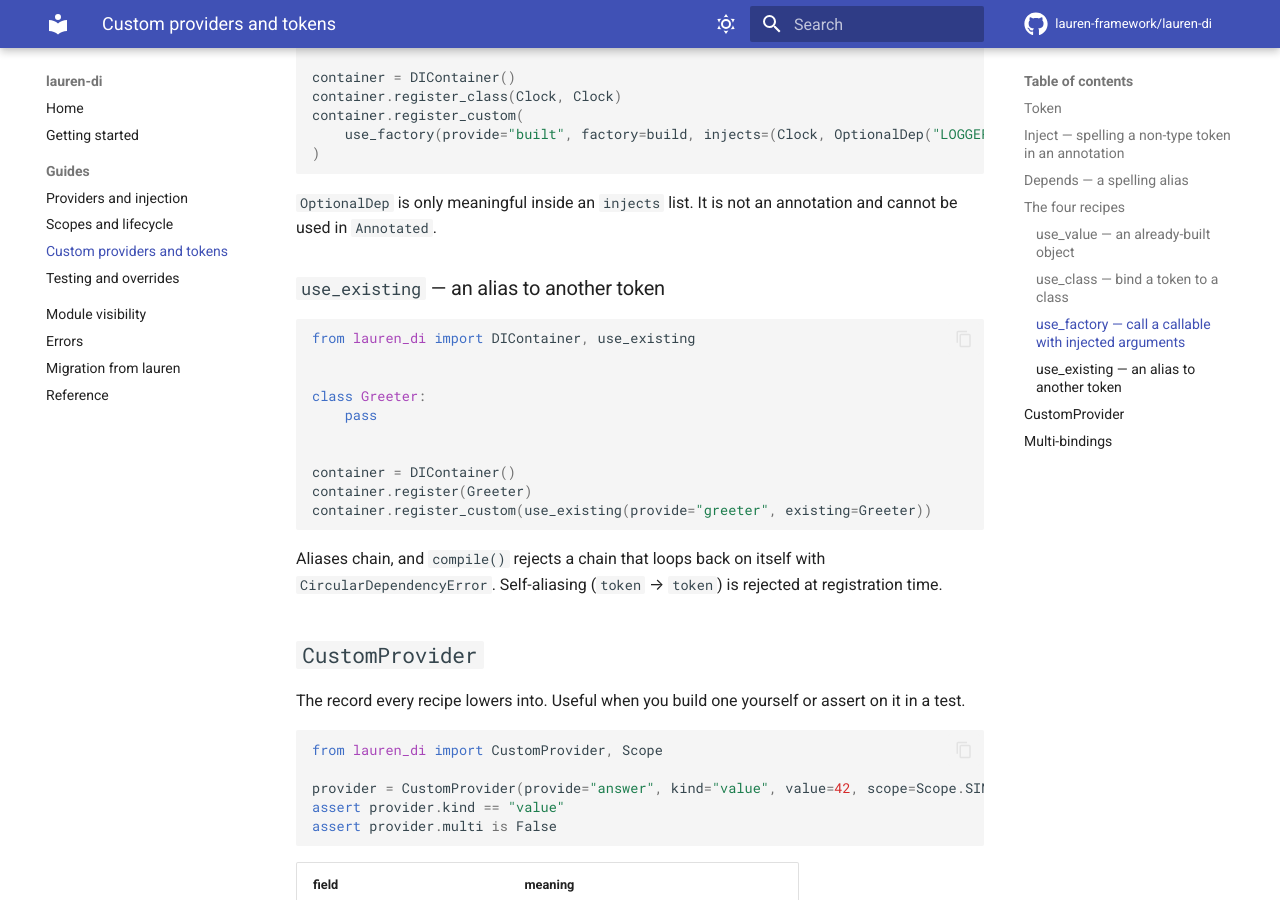
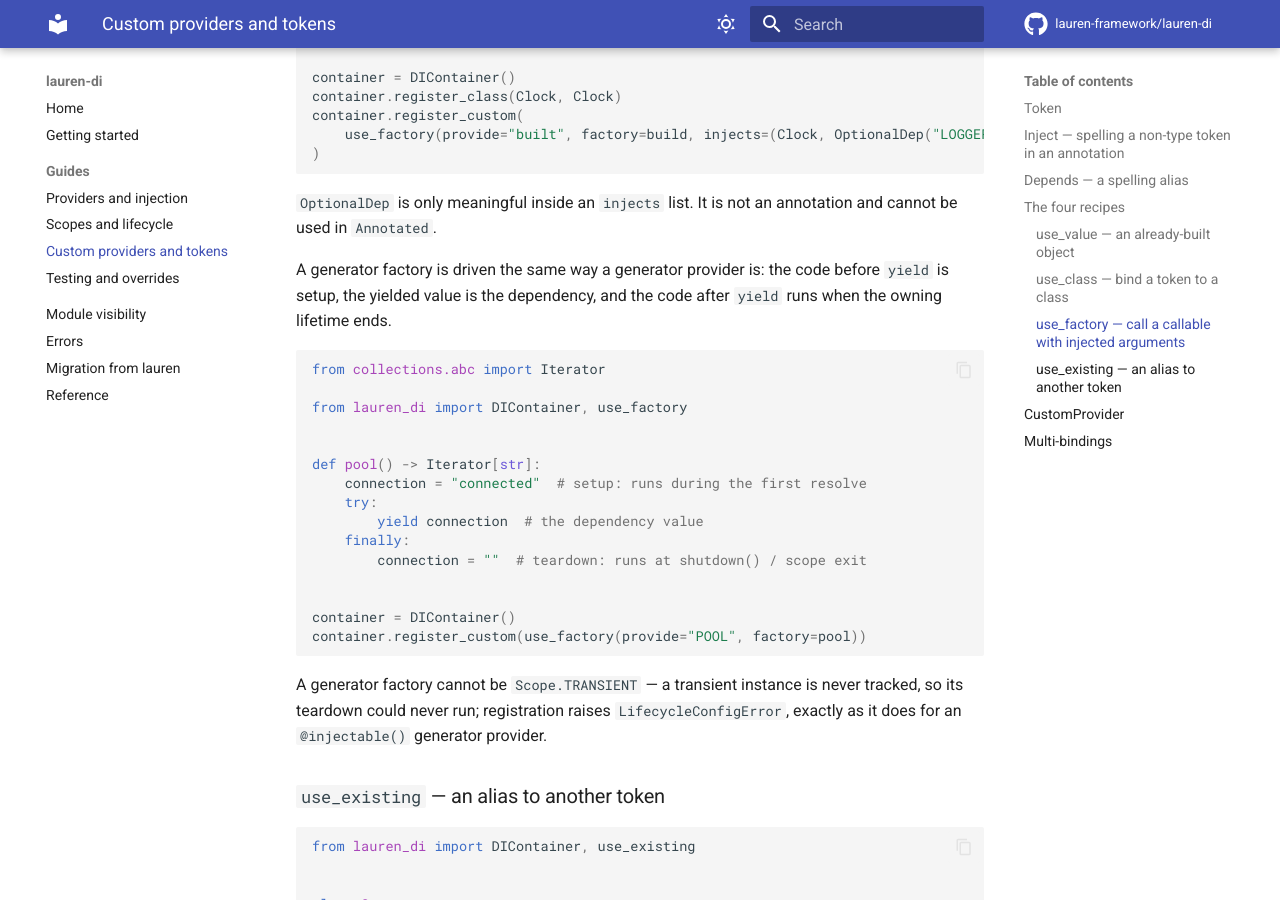
Before and after one commit to lauren-framework/lauren-di, an MkDocs documentation site: the page built from docs/guides/custom-providers.md, in a window 1280 px wide and 900 px high, scrolled down 2918 px. Built offline with MkDocs 1.6.1 and Material for MkDocs 9.7.7, drawn with Linux system fonts in a browser that asks for light colours; comment, search, counter and statistics services are not loaded.

Commit message:
Drive a generator passed to `use_factory` instead of handing it over
`use_factory(provide="X", factory=gen_fn)` cached the suspended generator as the
dependency and its `finally` never ran. The root cause was one unset flag:
`Provider.is_generator_provider` was written only in `DIContainer.register()`
(_container.py:471), so `register_factory` produced a record the resolver
treated as an ordinary factory. The resolver branch that advances to `yield`,
wraps in `_GeneratorContextWrapper` and lets `shutdown()` / the scope finaliser
call `aclose()` was already correct and already exercised by `register`.

Measured before, on f450605:

    use_factory(gen) -> generator <generator object main.<locals>.pool ...>
    teardowns after shutdown: []

Shape chosen: detect the generator in `register_factory`. Rejecting it instead
(shape (b)) would make the same function a valid provider through `register()`
and invalid through `use_factory`, and PRD 02 G7 calls function and generator
providers first-class; this keeps one behaviour per property and reuses tested
machinery. `register_factory` now sets the flag and applies `register`'s
`Scope.TRANSIENT` rejection with the same `LifecycleConfigError` wording.

After: sync and async generator factories resolve to the yielded value and tear
down at `shutdown()`; a request-scoped one tears down at scope exit (the scope
finaliser already collected the wrappers); plain and coroutine factories are
untouched.

Six tests in `tests/unit/test_registration.py`, four of which fail when only
_container.py is reverted; the other two pin the invariants (a plain factory
stays plain, and the docstring must state the rule). PRD 02 §5.8's detection
bullet and R-14/R-15 owners now name both spellings; the `use_factory` docstring,
`docs/guides/custom-providers.md`, the regenerated `docs/reference.md` and
example 10's docstring say the same thing.

Suite 621 (569 without tests/parity); AGENTS.md 563/537 -> 569/543.

````diff
--- a/docs/guides/custom-providers.md
+++ b/docs/guides/custom-providers.md
@@ -149,6 +149,33 @@ container.register_custom(
 `OptionalDep` is only meaningful inside an `injects` list. It is not an
 annotation and cannot be used in `Annotated`.
 
+A generator factory is driven the same way a generator provider is: the code
+before `yield` is setup, the yielded value is the dependency, and the code after
+`yield` runs when the owning lifetime ends.
+
+```python
+from collections.abc import Iterator
+
+from lauren_di import DIContainer, use_factory
+
+
+def pool() -> Iterator[str]:
+    connection = "connected"  # setup: runs during the first resolve
+    try:
+        yield connection  # the dependency value
+    finally:
+        connection = ""  # teardown: runs at shutdown() / scope exit
+
+
+container = DIContainer()
+container.register_custom(use_factory(provide="POOL", factory=pool))
+```
+
+A generator factory cannot be `Scope.TRANSIENT` — a transient instance is never
+tracked, so its teardown could never run; registration raises
+`LifecycleConfigError`, exactly as it does for an `@injectable()` generator
+provider.
+
 ### `use_existing` — an alias to another token
 
 ```python
````
Also changed, not shown: AGENTS.md (+1 -1 lines), docs/reference.md (+11 -0 lines), prds/02-core-container-and-provider-registration.md (+6 -4 lines), prds/evidence/47-use-factory-generators.md (added, +83 -0 lines), 4 other files.
